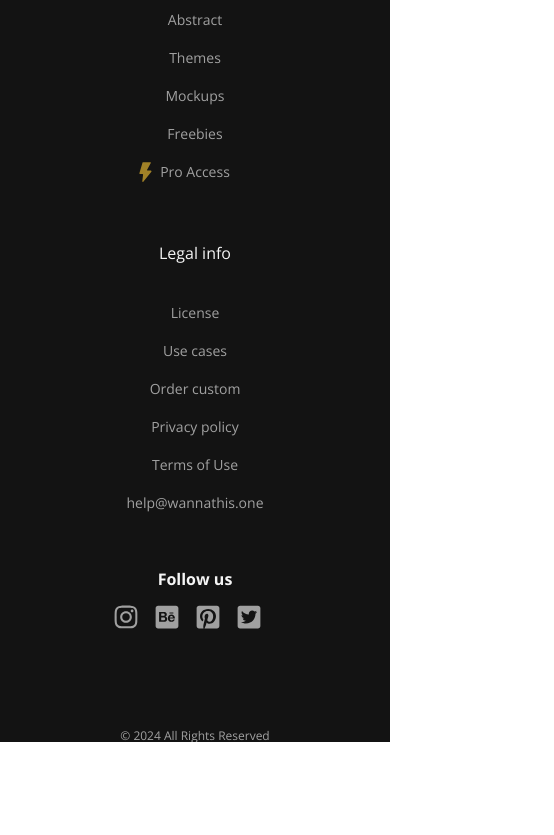
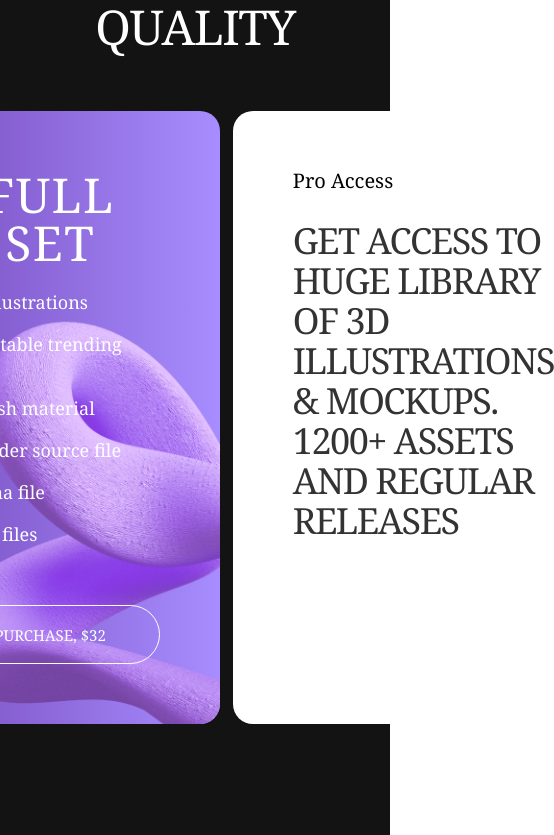
Before and after one commit to Fred-omojole/creative-studio-landing-page, a Next.js app: page / in a window 390 px wide. Shown: the part 6549-7384 px from the top of the page, 554 px wide, since content can reach past the window. Before the commit the page ends 7291 px from the top, so only its background shows below. Built offline with nearby package versions, Linux system fonts and the light colour scheme.

Commit message:
chore: make responsive

```diff
--- a/app/(home)/Price.tsx
+++ b/app/(home)/Price.tsx
@@ -1,45 +1,87 @@
 import React from "react";
-import Footer from "./Footer";
+
+import Image from "next/image";
 
 const Price = () => {
   return (
     <>
-    <section className="black flex-col items-center lg:pt-[140px] lg:pb-[140px] md:pt-[120px] md:pr-[4vw] md:pb-[120px] md:pl-[4vw] overflow-hidden  flex pt-[100px] pr-[6vw] pb-[100px] pl-[6vw]">
-      <div className="lg:max-w-[540px] max-w-[520px]">
-        <h4 className="md:tracking-[-1.5px] tracking-[-2px] text-[48px] text-center uppercase font-[400] leading-[48px] text-[#fff]">
+      <section className="black flex-col items-center pt-[140px] pb-[140px] flex font-serif ">
+        <div className="max-w-[540px] ">
+          <h4 className="tracking-[-1.5px]  text-[48px] text-center uppercase font-[400] leading-[48px] text-[#fff]">
             design with speed and quality
           </h4>
         </div>
-      {/* <div className="max-w-[940px] lg:mt-[60px] flex lg:flex-row flex-col items-center w-[100%] mt-[30px] ">
-        <div className="justify-between lg:flex-row lg:items-stretch flex flex-col md:items-center items-start ">
-          <div className="w-[54%] rounded-[20px] flex-col justify-between items-start p-[60px] background flex relative overflow-hidden md:pt-[120px] md:pr-[4vw] md:pb-[120px] md:pl-[4vw] pt-[100px] pr-[6vw] pb-[100px] pl-[6vw]">
-            <div className="z-10 flex-col items-start flex relative mb-[40px]">
-              <h4 className="text-center tracking-[-1.5px] uppercase text-[48px] font-[400] leading-[48px] text-[#fff]">full set</h4>
+        <div className="max-w-[940px] mt-[60px]">
+          <div className="justify-between items-stretch flex">
+            {/* check hereeeeeeeeeeeeeeeeeeeeeeeeeeeeeeeeeeeeeeeeeeeeeeeeeeeeeeeeeeeeeee */}
+            <div className="w-[54%] bg-gradient-to-r from-purpleStart to to-purpleEnd rounded-[20px] flex-col justify-between items-start pt-[60px] pr-[60px] pb-[60px] pl-[60px] flex relative overflow-hidden ">
+              {" "}
+              <div className="z-[1] flex-col items-start mb-[40px] flex relative">
+                <h4 className="text-[#fff] text-center tracking-[1.5px] uppercase text-[48px] font-[400] leading-[48px]">
+                  Full set
+                </h4>
+                <div className="mb-[20px] mt-[24px] ">
+                  <div className="text-[#fff] text-[18px] font-[400] leading-[22px]">
+                    ✽ 30 illustrations
+                  </div>
+                </div>
+                <div className="mb-[20px]">
+                  <div className="text-[#fff] text-[18px] font-400 leading-[22px]">
+                    ✽ Inflatable trending style
+                  </div>
+                </div>
+                <div className="mb-[20px]">
+                  <div className="text-[#fff] text-[18px] font-400 leading-[22px]">
+                    ✽ Stylish material
+                  </div>
+                </div>{" "}
+                <div className="mb-[20px]">
+                  <div className="text-[#fff] text-[18px] font-400 leading-[22px]">
+                    ✽ Blender source file
+                  </div>
+                </div>{" "}
+                <div className="mb-[20px]">
+                  <div className="text-[#fff] text-[18px] font-400 leading-[22px]">
+                    ✽ Figma file
+                  </div>
+                </div>{" "}
+                <div className="mb-[20px]">
+                  <div className="text-[#fff] text-[18px] font-400 leading-[22px]">
+                    ✽ PNG files
                   </div>
                 </div>
               </div>
-      </div> */}
-
-      <div className=" lg:flex-none lg:max-w-[940px] md:mt-[60px] md:max-w-[940px] md:flex-col md:items-center flex w-[100%] mt-[30px] ">
-        <div className="md:justify-between items-stretch flex md:flex-col md:items-center flex-col justify-start ">
-          <div className="lg:w-[54%] background rounded-[20px] justify-between items-start pt-[60px] pb-[60px] lg:pr-[60px] lg:pl-[60px]  flex relative overflow-hidden md:w-[70%] md:pl-[4vw] md:pr-[4vw] w-[100%] pl-[8vw] pr-[8vw]">
-
-<div className="z-10 flex-col items-start mb-[40px] flex relative ">
-
-<h4 className="text-[#fff] text-center tracking-[-1.5px] uppercase text-[48px] font-[400] leading-[48px]">Full set</h4>
-<div className="mt-[24px] mb-[20px] ">
-<div className="text-[#fff] text-[18px] font-[400] leading-[22px]">✽ 30 illustrationsre</div>
-
+              <button
+                title="text"
+                type="button"
+                className="z-[1] w-[100%] border-[1px] border-solid border-[#fff] rounded-[100px] justify-center pt-[22px] pb-[20px] flex relative"
+              >
+                <div className="text-[#fff] uppercase text-[15px] font-[500] leading-[15px]">
+                  Purchase, $32
                 </div>
+              </button>
+              <Image
+                src="/images/purchase.png"
+                className="z-[0] w-[300px] absolute top-[33%] bottom-[0%] left-auto right-[0%]"
+                alt=""
+                width={200}
+                height={200}
+              />
             </div>
-
-
+            <div className="w-[44%] bg-[#fff] rounded-[20px] pt-[60px] pr-[60px] pb-[60px] pl-[60px]">
+              <div className="z-[1] flex-col items-start mb-[40px] flex relative ">
+                <div className="text-left capitalize text-[20px]  text-[#000]">
+                  Pro Access
+                </div>
+                <div className="mt-[30px] tracking-[-1.5px] uppercase text-[36px] leading-[40px]">
+                  GET ACCESS TO HUGE LIBRARY OF 3D ILLUSTRATIONS & MOCKUPS.
+                  1200+ ASSETS AND REGULAR RELEASES
                 </div>
               </div>
             </div>
-
+          </div>
+        </div>
       </section>
-
     </>
   );
 };
--- a/app/page.tsx
+++ b/app/page.tsx
@@ -14,7 +14,7 @@ export default function Home() {
       <Project />
       <Display />
       <Objects />
-      {/* <Price /> */}
+       <Price />
       <Footer/>
 
     </main>
```
Lines whose indentation alone changed are shown as unchanged.
